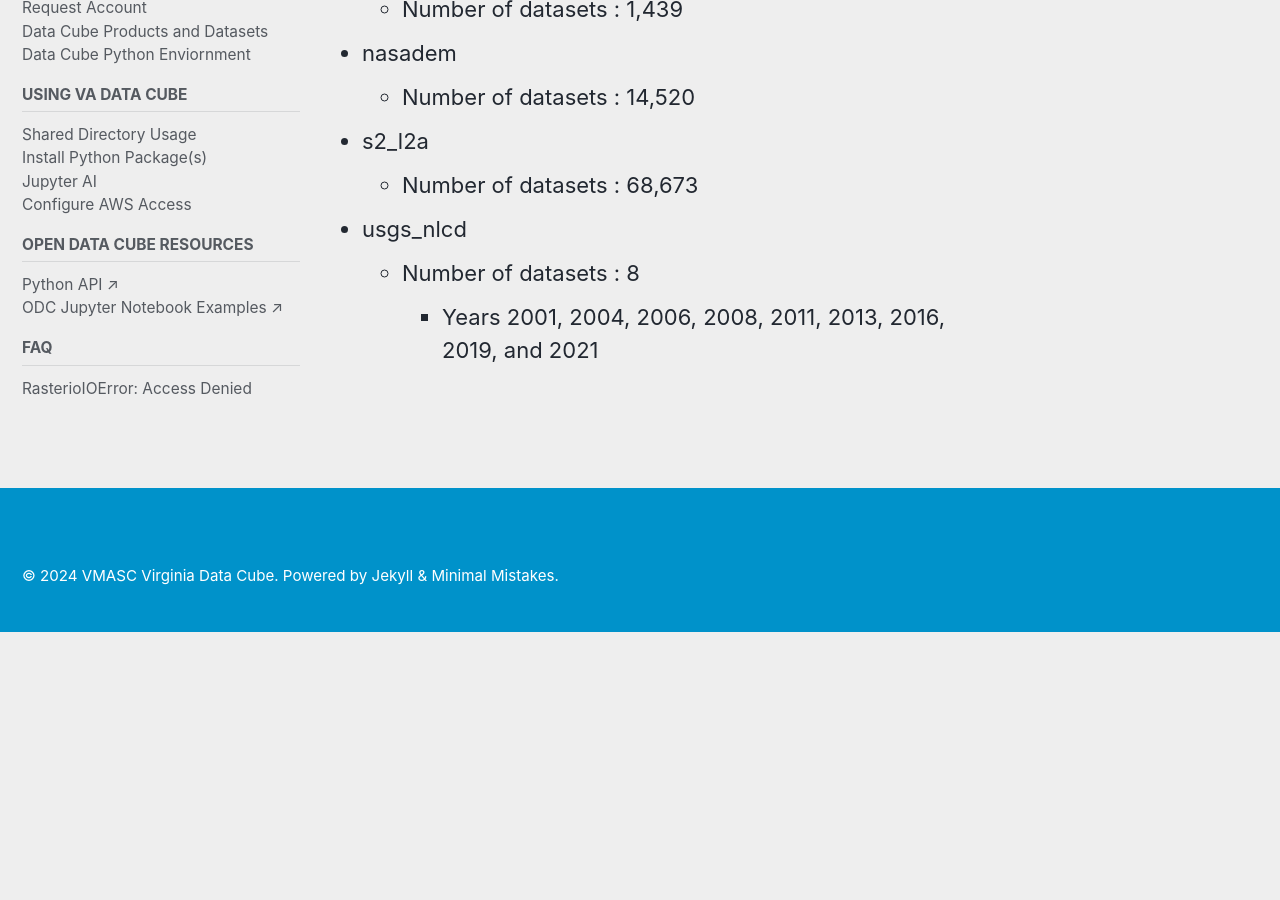
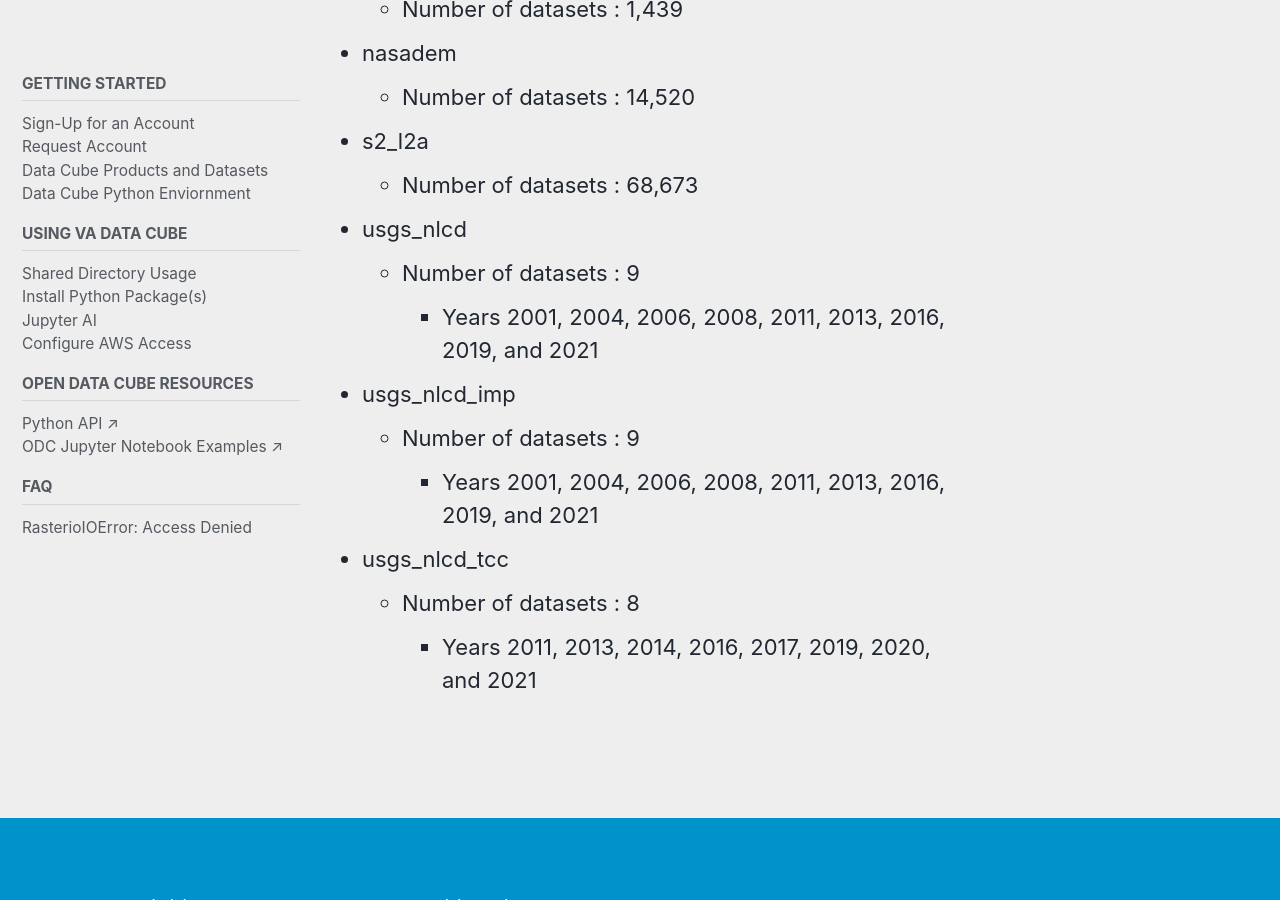
Before and after one commit to va-datacube/va-datacube.github.io, a Jekyll site: the page built from user-docs/dc-products-datasets.md, in a window 1280 px wide and 900 px high, scrolled down 3931 px. Built offline with Jekyll 4.4.1, drawn with Linux system fonts in a browser that asks for light colours; cached includes are drawn as plain includes; before the commit the page ends 4563 px from its top, so only the background shows below that.

Commit message:
update products ready for analysis

```diff
--- a/user-docs/dc-products-datasets.md
+++ b/user-docs/dc-products-datasets.md
@@ -35,7 +35,7 @@ Products are a collection of datasets that share the same set of measurements an
       * Sentinel-2 refers to an Earth observation mission operated by the European Space Agency. Observation is currently conducted through two satellites, Sentinel-2a (s2a) and Sentinel-2b (s2b). The s2a satellite was launched on June 23rd, 2015, and the s2b satellite was launched on March 7th, 2017.
       * Both satellites measure from the same Multi-Spectral Imager, which collects data from 12 bands. These bands are within the visible, near infrared, shortwave infrared wavelengths.
 
-* usgs_nlcd
+* usgs_nlcd_*
     * [MRLC NLCD Data](https://www.mrlc.gov/data)
       * The National Land Cover Database (NLCD) provides nationwide data on land cover and land cover change at a 30m resolution with a 16-class legend based on a modified Anderson Level II classification system. NLCD 2021 represents the latest evolution of NLCD land cover products focused on providing innovative land cover and land cover change data for the Nation.
       * NLCD 2021 offers 9 integrated epochs of land cover for years 2001, 2004, 2006, 2008, 2011, 2013, 2016, 2019, and 2021. chs (2001 – 2021) and are directly comparable across the full time series and suitable for multi-temporal analysis.
@@ -63,5 +63,11 @@ Within the products on the Data Cube are thousands of datasets ready to be analy
 * s2_l2a
     * Number of datasets : 68,673
 * usgs_nlcd
+    * Number of datasets : 9
+      * Years 2001, 2004, 2006, 2008, 2011, 2013, 2016, 2019, and 2021
+* usgs_nlcd_imp
+    * Number of datasets : 9
+      * Years 2001, 2004, 2006, 2008, 2011, 2013, 2016, 2019, and 2021
+* usgs_nlcd_tcc
     * Number of datasets : 8
-      * Years 2001, 2004, 2006, 2008, 2011, 2013, 2016, 2019, and 2021
+      * Years 2011, 2013, 2014, 2016, 2017, 2019, 2020, and 2021
```
